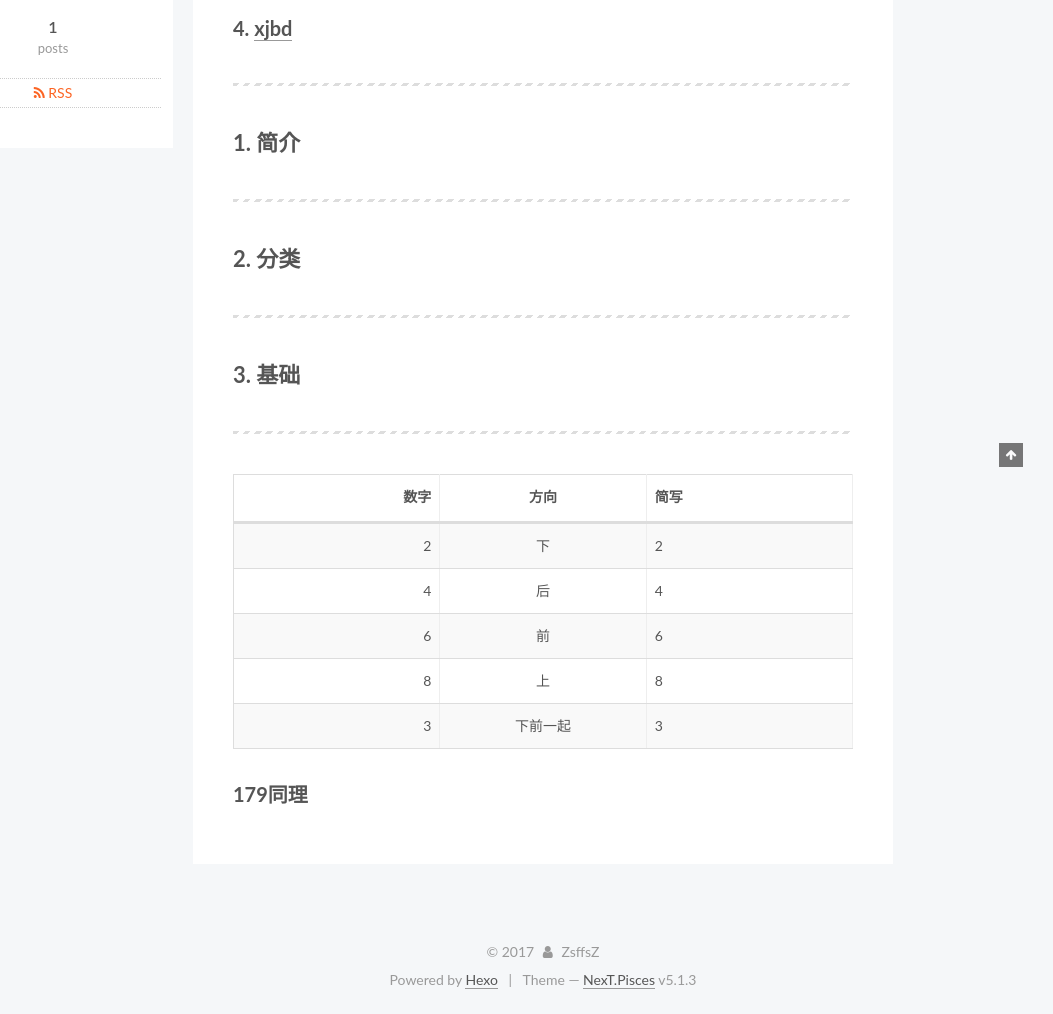
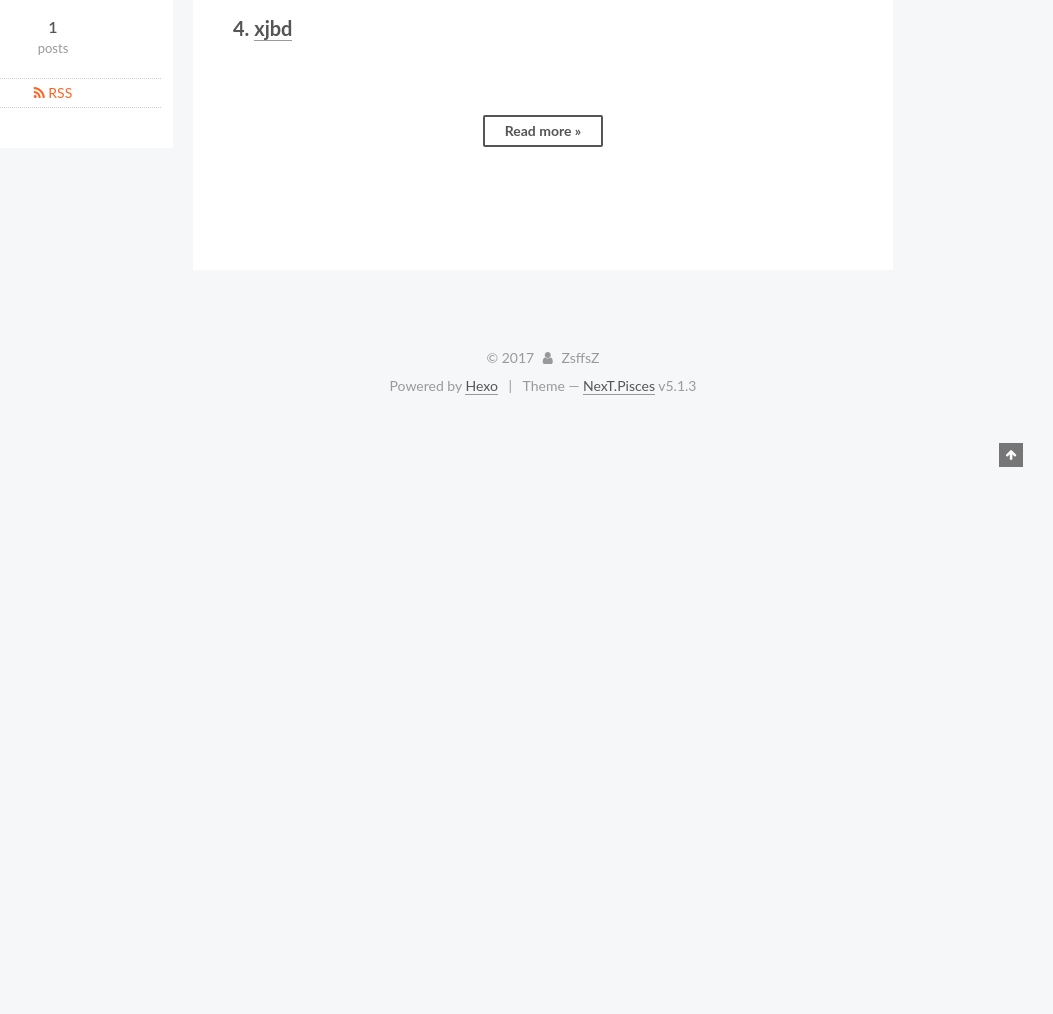
Before and after one commit to zsffsz/codes, a plain HTML site: page index.html in a window 1280 px wide. Shown: the part 433-1447 px from the top of the page, without its empty margins (227-1280 px from the left). After the commit the page ends 853 px from the top, so only its background shows below. Drawn offline with Linux system fonts and the light colour scheme.

Commit message:
Site updated: 2017-10-25 18:38:30

```diff
--- a/css/main.css
+++ b/css/main.css
@@ -1823,7 +1823,7 @@ pre .javascript .function {
   width: 4px;
   height: 4px;
   border-radius: 50%;
-  background: #1f6faf;
+  background: #00bb9a;
 }
 .links-of-blogroll {
   font-size: 13px;
--- a/index.html
+++ b/index.html
@@ -56,10 +56,10 @@
   <link rel="apple-touch-icon" sizes="180x180" href="/codes/images/apple-touch-icon-next.png?v=5.1.3">
 
 
-  <link rel="icon" type="image/png" sizes="32x32" href="/codes/images/favicon-32x32-next.png?v=5.1.3">
+  <link rel="icon" type="image/png" sizes="32x32" href="/codes/images/32x32.ico?v=5.1.3">
 
 
-  <link rel="icon" type="image/png" sizes="16x16" href="/codes/images/favicon-16x16-next.png?v=5.1.3">
+  <link rel="icon" type="image/png" sizes="16x16" href="/codes/images/16x16.ico?v=5.1.3">
 
 
   <link rel="mask-icon" href="/codes/images/logo.svg?v=5.1.3" color="#222">
@@ -311,49 +311,14 @@
 
 
 
-
-            <h1 id="1-导航"><a href="#1-导航" class="headerlink" title="1. 导航"></a>1. 导航</h1><h2 id="1-first"><a href="#1-first" class="headerlink" title="1. first"></a>1. <a href="#first">first</a></h2><h2 id="2-second"><a href="#2-second" class="headerlink" title="2. second"></a>2. <a href="#second">second</a></h2><h2 id="3-third"><a href="#3-third" class="headerlink" title="3. third"></a>3. <a href="#third">third</a></h2><h2 id="4-xjbd"><a href="#4-xjbd" class="headerlink" title="4. xjbd"></a>4. <a href="#forth">xjbd</a></h2><hr>
-<h1 id="1-简介"><a href="#1-简介" class="headerlink" title="1. 简介"></a>1. 简介</h1><hr>
-<h1 id="2-分类"><a href="#2-分类" class="headerlink" title="2. 分类"></a>2. 分类</h1><hr>
-<h1 id="3-基础"><a href="#3-基础" class="headerlink" title="3. 基础"></a>3. 基础</h1><hr>
-<table>
-<thead>
-<tr>
-<th style="text-align:right">数字</th>
-<th style="text-align:center">方向</th>
-<th style="text-align:left">简写</th>
-</tr>
-</thead>
-<tbody>
-<tr>
-<td style="text-align:right">2</td>
-<td style="text-align:center">下</td>
-<td style="text-align:left">2</td>
-</tr>
-<tr>
-<td style="text-align:right">4</td>
-<td style="text-align:center">后</td>
-<td style="text-align:left">4</td>
-</tr>
-<tr>
-<td style="text-align:right">6</td>
-<td style="text-align:center">前</td>
-<td style="text-align:left">6</td>
-</tr>
-<tr>
-<td style="text-align:right">8</td>
-<td style="text-align:center">上</td>
-<td style="text-align:left">8</td>
-</tr>
-<tr>
-<td style="text-align:right">3</td>
-<td style="text-align:center">下前一起</td>
-<td style="text-align:left">3</td>
-</tr>
-</tbody>
-</table>
-<h2 id="179同理"><a href="#179同理" class="headerlink" title=" 179同理 "></a> 179同理 </h2>
-
+          <h1 id="1-导航"><a href="#1-导航" class="headerlink" title="1. 导航"></a>1. 导航</h1><h2 id="1-first"><a href="#1-first" class="headerlink" title="1. first"></a>1. <a href="#first">first</a></h2><h2 id="2-second"><a href="#2-second" class="headerlink" title="2. second"></a>2. <a href="#second">second</a></h2><h2 id="3-third"><a href="#3-third" class="headerlink" title="3. third"></a>3. <a href="#third">third</a></h2><h2 id="4-xjbd"><a href="#4-xjbd" class="headerlink" title="4. xjbd"></a>4. <a href="#forth">xjbd</a></h2><h2 id=""><a href="#" class="headerlink" title=""></a>
+          <!--noindex-->
+          <div class="post-button text-center">
+            <a class="btn" href="/codes/2017/10/24/a/#more" rel="contents">
+              Read more &raquo;
+            </a>
+          </div>
+          <!--/noindex-->
 
 
     </div>
--- a/sitemap.xml
+++ b/sitemap.xml
@@ -4,7 +4,7 @@
   <url>
     <loc>https://zsffsz.github.io/codes/2017/10/24/a/</loc>
 
-    <lastmod>2017-10-25T07:38:07.348Z</lastmod>
+    <lastmod>2017-10-25T10:36:35.987Z</lastmod>
 
   </url>
 
```
Also changed, not shown: 2017/10/24/a/index.html (+8 -9 lines), archives/2017/10/index.html (+2 -2 lines), archives/2017/index.html (+2 -2 lines), archives/index.html (+2 -2 lines), atom.xml (+4 -7 lines), images/16x16.ico (added), images/32x32.ico (added).
